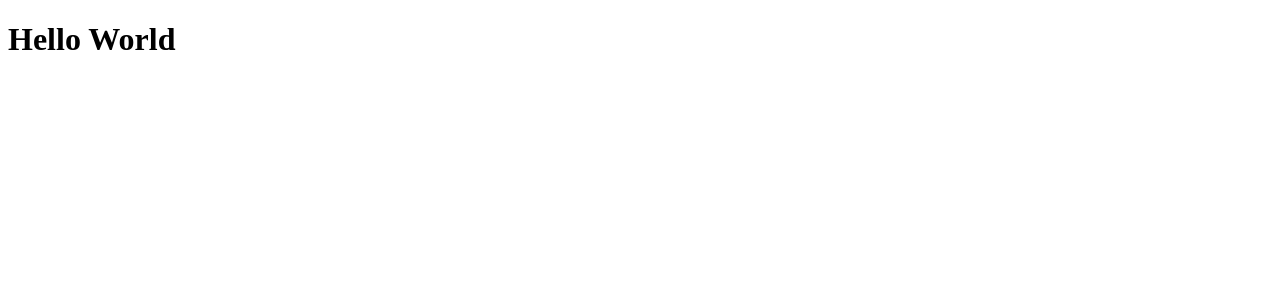
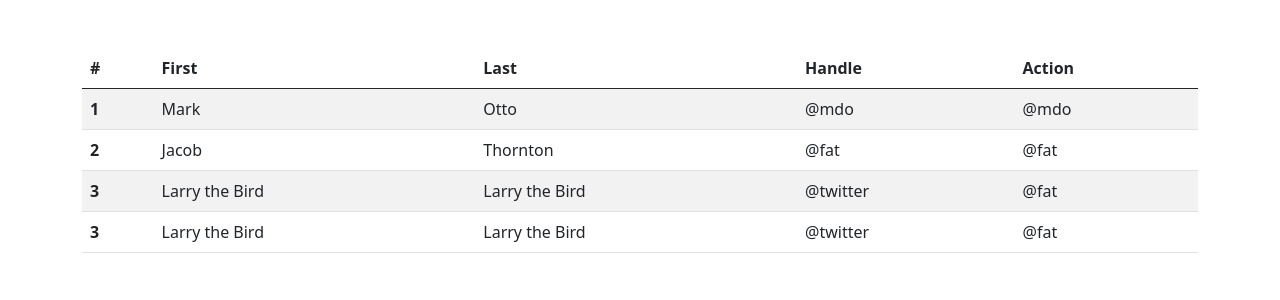
Before and after one commit to islambekurazbaev1/crud_table, a PHP site: page / in a window 1280 px wide. Shown: the top 300 px of the page. Run offline with PHP 8.4, Linux system fonts and the light colour scheme.

Commit message:
Created table and boot cdn

```diff
--- a/index.php
+++ b/index.php
@@ -1,12 +1,61 @@
 <!DOCTYPE html>
 <html lang="en">
+
 <head>
     <meta charset="UTF-8">
     <meta http-equiv="X-UA-Compatible" content="IE=edge">
     <meta name="viewport" content="width=device-width, initial-scale=1.0">
+    <link href="https://cdn.jsdelivr.net/npm/bootstrap@5.0.2/dist/css/bootstrap.min.css" rel="stylesheet"
+        integrity="sha384-EVSTQN3/azprG1Anm3QDgpJLIm9Nao0Yz1ztcQTwFspd3yD65VohhpuuCOmLASjC" crossorigin="anonymous">
     <title>CRUD system</title>
 </head>
+
 <body>
-    <h1>Hello World</h1>
+    <div class="container mt-5">
+
+        <table class="table table-striped table-hover">
+            <thead>
+                <tr>
+                    <th scope="col">#</th>
+                    <th scope="col">First</th>
+                    <th scope="col">Last</th>
+                    <th scope="col">Handle</th>
+                    <th scope="col">Action</th>
+                </tr>
+            </thead>
+            <tbody>
+                <tr>
+                    <th scope="row">1</th>
+                    <td>Mark</td>
+                    <td>Otto</td>
+                    <td>@mdo</td>
+                    <td>@mdo</td>
+                </tr>
+                <tr>
+                    <th scope="row">2</th>
+                    <td>Jacob</td>
+                    <td>Thornton</td>
+                    <td>@fat</td>
+                    <td>@fat</td>
+                </tr>
+                <tr>
+                    <th scope="row">3</th>
+                    <td>Larry the Bird</td>
+                    <td>Larry the Bird</td>
+                    <td>@twitter</td>
+                    <td>@fat</td>
+                </tr>
+                <tr>
+                    <th scope="row">3</th>
+                    <td>Larry the Bird</td>
+                    <td>Larry the Bird</td>
+                    <td>@twitter</td>
+                    <td>@fat</td>
+                </tr>
+            </tbody>
+        </table>
+
+    </div>
 </body>
+
 </html>
```
